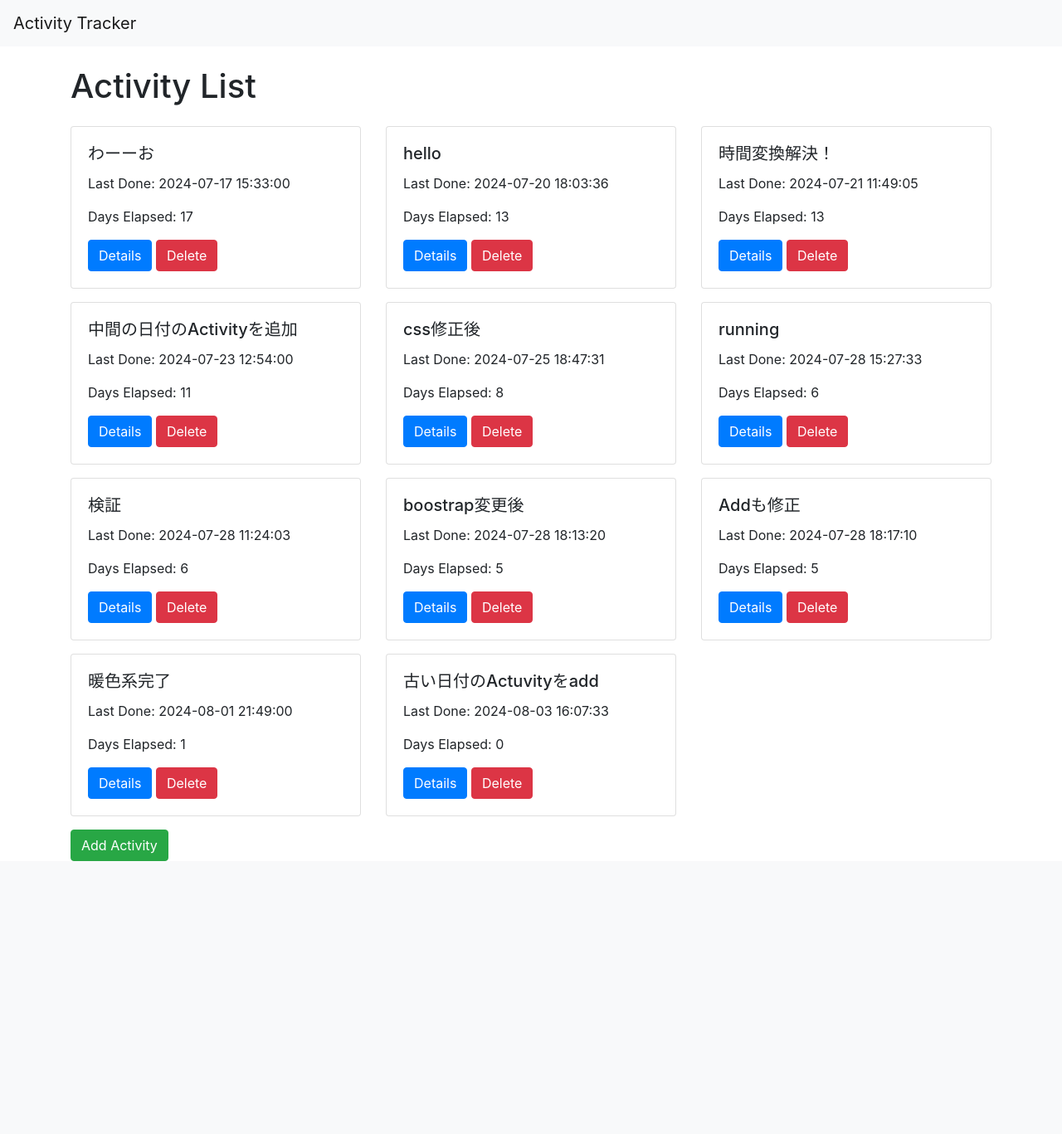
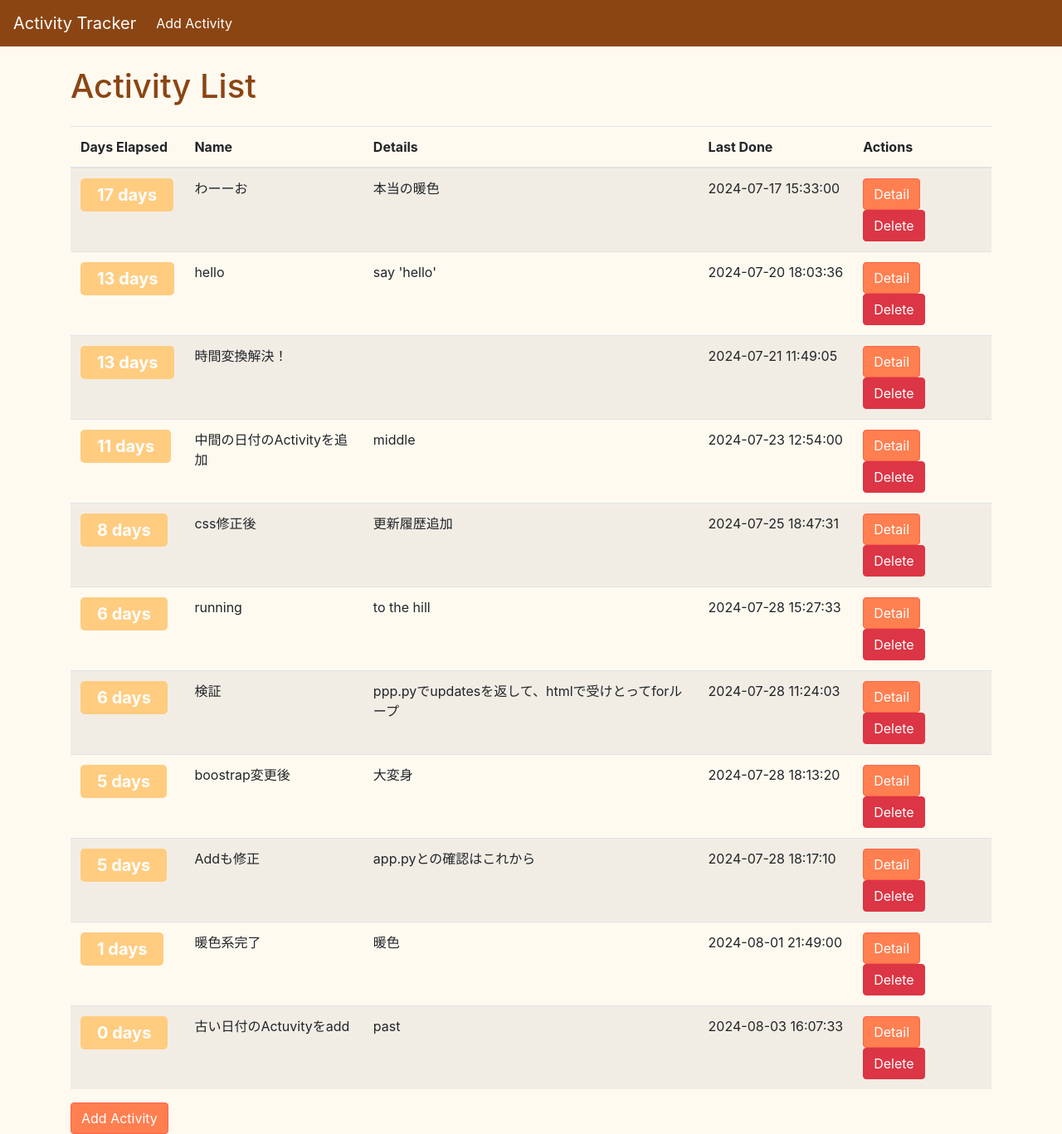
Before and after one commit to yzsan/itsTme, a Flask app: page / in a window 1280 px wide. Shown: the whole page at 83% size. Before the commit the page ends 1038 px from the top, so only its background shows below. Run offline with Flask 3, Linux system fonts and the light colour scheme; some libraries are stand-ins or nearby versions.

Commit message:
After Warm colored Bootstrap Design

```diff
--- a/app.py
+++ b/app.py
@@ -26,18 +26,23 @@ class Update(db.Model):
 def index():
     activities = Activity.query.all()
     current_time = datetime.now(pytz.utc).astimezone(JST)
+    activities_with_elapsed = []
     for activity in activities:
-        if activity.last_done.tzinfo is None:  #### 追加の追加(TIME)
+        if activity.last_done.tzinfo is None:
             activity.last_done = pytz.utc.localize(activity.last_done)
-        print(f"Before: {activity.last_done}")  # 追加
-        activity.last_done = activity.last_done.astimezone(JST)
-        activity.elapsed_days = (current_time - activity.last_done).days  ##　経過日数を計算
-        print(f"After: {activity.last_done}")  # 追加
+        activity.last_done = activity.last_done.astimezone(JST)  ## この1行でUTCからJST表示
+        elapsed_days = (current_time - activity.last_done).days
+        activities_with_elapsed.append({
+            'activity': activity,
+            'elapsed_days': elapsed_days
+        })
 
-    # 経過日数の長い順にソート
-    activities.sort(key=lambda activity: activity.elapsed_days, reverse=True)
 
-    return render_template('index.html', activities=activities)
+    # 経過日数の多い順にソート
+    sorted_activities = sorted(activities_with_elapsed, key=lambda activity: activity['elapsed_days'], reverse=True)
+    return render_template('index.html', activities=sorted_activities)
+
+
 
 
 @app.route('/add', methods=['GET', 'POST'])
--- /dev/null
+++ b/static/css/custom.css
@@ -0,0 +1,63 @@
+/* custom.css */
+body {
+    background-color: #fffaf0; /* ivory */
+}
+
+h1, h2, h3, h4, h5, h6, p {
+    color: #8b4513; /* saddle brown */
+}
+
+.btn-custom {
+    background-color: #ff7f50; /* coral */
+    color: white;
+    border-color: #ff6347; /* tomato */
+}
+
+.btn-custom:hover {
+    background-color: #ff6347; /* tomato */
+    border-color: #ff4500; /* orange red */
+}
+
+.navbar-custom {
+    background-color: #8b4513; /* saddle brown */
+    color: white;
+}
+
+.navbar-custom .navbar-brand,
+.navbar-custom .nav-link {
+    color: white;
+}
+
+.navbar-custom .nav-link:hover {
+    color: #ffdead; /* navajo white */
+}
+
+.badge-warning {
+    display: inline-block;
+    padding: 0.5em 1em; /* パディングを増やしてアイコンを大きく */
+    background-color: #ffcc80; /* オレンジ系の色 */
+    color: #fff; /* 濃い茶色 */
+    border-radius: 0.25em; /* 少し角を丸く */
+    font-size: 1.25em; /* フォントサイズを大きく */
+    font-weight: bold;
+    text-align: center;
+}
+
+.days {
+    display: flex;
+    justify-content: center;
+    align-items: center;
+    background-color: #ffcc80;
+    border-radius: 50%;
+    width: 60px;  /* サイズを大きくします */
+    height: 60px; /* サイズを大きくします */
+    font-size: 24px;
+    font-weight: bold;
+    color: #ffffff;
+}
+
+.table .last_done {
+    white-space: nowrap; /* 改行を防ぐ */
+    overflow: hidden; /* 内容がセルを超えた場合に隠す */
+    text-overflow: ellipsis; /* 内容が長すぎる場合に省略記号を表示 */
+}
--- a/templates/add_activity.html
+++ b/templates/add_activity.html
@@ -17,7 +17,7 @@
         <label for="last_done">Last Done</label>
         <input type="datetime-local" class="form-control" id="last_done" name="last_done" required>
     </div>
-    <button type="submit" class="btn btn-success">Add Activity</button>
+    <button type="submit" class="btn btn-custom">Add Activity</button>
     <a href="{{ url_for('index') }}" class="btn btn-secondary">Back to List</a>
 </form>
 {% endblock %}
--- a/templates/base.html
+++ b/templates/base.html
@@ -3,20 +3,26 @@
 <head>
     <meta charset="UTF-8">
     <meta name="viewport" content="width=device-width, initial-scale=1.0">
-    <title>{% block title %}My Activity Tracker{% endblock %}</title>
-    <link rel="stylesheet" href="https://stackpath.bootstrapcdn.com/bootstrap/4.5.2/css/bootstrap.min.css">
-    <link rel="stylesheet" href="{{ url_for('static', filename='style.css') }}">
-    {% block extra_head %}{% endblock %}
+    <title>{% block title %}{% endblock %}</title>
+    <link href="https://stackpath.bootstrapcdn.com/bootstrap/4.5.2/css/bootstrap.min.css" rel="stylesheet">
+    <link href="{{ url_for('static', filename='css/custom.css') }}" rel="stylesheet">
 </head>
 <body>
-    <nav class="navbar navbar-expand-lg navbar-light bg-light">
+    <nav class="navbar navbar-expand-lg navbar-custom">
         <a class="navbar-brand" href="{{ url_for('index') }}">Activity Tracker</a>
+        <div class="collapse navbar-collapse">
+            <ul class="navbar-nav mr-auto">
+                <li class="nav-item">
+                    <a class="nav-link" href="{{ url_for('add_activity') }}">Add Activity</a>
+                </li>
+            </ul>
+        </div>
     </nav>
     <div class="container mt-4">
         {% block content %}{% endblock %}
     </div>
-    <script src="https://code.jquery.com/jquery-3.5.1.slim.min.js"></script>
-    <script src="https://cdn.jsdelivr.net/npm/@popperjs/core@2.5.4/dist/umd/popper.min.js"></script>
-    <script src="https://stackpath.bootstrapcdn.com/bootstrap/4.5.2/js/bootstrap.min.js"></script>
+    <!-- <script src="https://code.jquery.com/jquery-3.5.1.slim.min.js"></script> -->
+    <!-- <script src="https://cdn.jsdelivr.net/npm/@popperjs/core@2.5.4/dist/umd/popper.min.js"></script> -->
+    <!-- <script src="https://stackpath.bootstrapcdn.com/bootstrap/4.5.2/js/bootstrap.min.js"></script> -->
 </body>
 </html>
--- a/templates/index.html
+++ b/templates/index.html
@@ -4,22 +4,32 @@
 
 {% block content %}
 <h1 class="mb-4">Activity List</h1>
-<div class="row">
-    {% for activity in activities %}
-    <div class="col-md-4 mb-3">
-        <div class="card">
-            <div class="card-body">
-                <h5 class="card-title">{{ activity.name }}</h5>
-                <p class="card-text">Last Done: {{ activity.last_done.strftime('%Y-%m-%d %H:%M:%S') }}</p>
-                <p class="card-text">Days Elapsed: {{ activity.elapsed_days }}</p>
-                <a href="{{ url_for('activity_detail', id=activity.id) }}" class="btn btn-primary">Details</a>
-                <form action="{{ url_for('delete_activity', id=activity.id) }}" method="post" style="display:inline;">
-                    <button type="submit" class="btn btn-danger">Delete</button>
-                </form>
-            </div>
-        </div>
-    </div>
-    {% endfor %}
-</div>
-<a href="{{ url_for('add_activity') }}" class="btn btn-success">Add Activity</a>
+<table class="table table-striped">
+    <thead>
+        <tr>
+            <th>Days Elapsed</th>
+            <th>Name</th>
+            <th>Details</th>
+            <th>Last Done</th>
+            <th>Actions</th>
+        </tr>
+    </thead>
+    <tbody>
+        {% for item in activities %}
+            <tr>
+                <td><span class="badge badge-warning">{{ item.elapsed_days }} days</span></td>
+                <td>{{ item.activity.name }}</td>
+                <td>{{ item.activity.details }}</td>
+                <td class="last_done">{{ item.activity.last_done.strftime('%Y-%m-%d %H:%M:%S') }}</td>
+                <td>
+                    <a href="{{ url_for('activity_detail', id=item.activity.id) }}" class="btn btn-custom">Detail</a>
+                    <form action="{{ url_for('delete_activity', id=item.activity.id) }}" method="post" style="display:inline;">
+                        <button type="submit" class="btn btn-danger">Delete</button>
+                    </form>
+                </td>
+            </tr>
+        {% endfor %}
+    </tbody>
+</table>
+<a href="{{ url_for('add_activity') }}" class="btn btn-custom">Add Activity</a>
 {% endblock %}
```
Also changed, not shown: templates/activity_detail.html (+10 -10 lines), xx.html (+30 -18 lines), yy.py (+71 -10 lines), zzz.css (+31 -13 lines), instance/activities.db, static/style.css (renamed from statics/style.css), static/style_before0.css (renamed from statics/style_before0.css).
